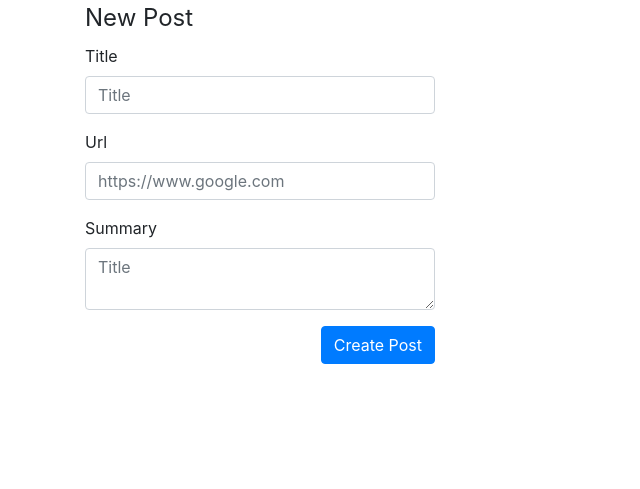
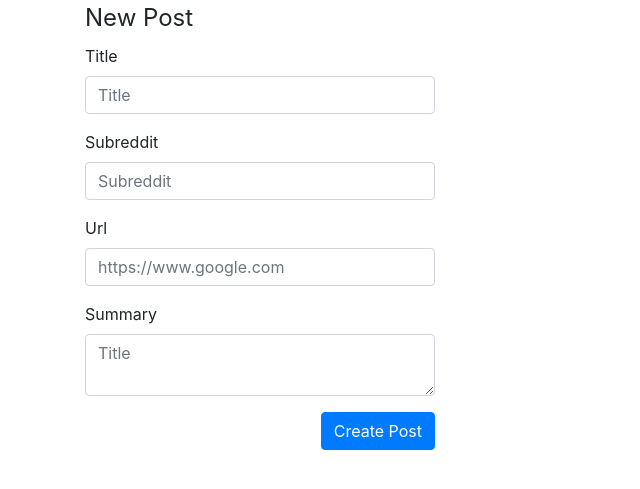
Before and after one commit to javiermms/nuevo_reddit, a Node server app: page /posts/new in a window 1280 px wide. Shown: the part 56-545 px from the top of the page, without its empty margins (0-640 px from the left). Run offline with Node 20, Linux system fonts and the light colour scheme; some libraries are stand-ins or nearby versions.

Commit message:
Users can see Subreddits

```diff
--- a/controllers/posts.js
+++ b/controllers/posts.js
@@ -42,4 +42,15 @@ module.exports = app => {
           });
       });
 
+    // SUBREDDIT
+    app.get("/n/:subreddit", function(req, res) {
+        Post.find({ subreddit: req.params.subreddit })
+        .then(posts => {
+            res.render("posts-index", { posts });
+        })
+        .catch(err => {
+            console.log(err);
+        });
+    });
+
 };
--- a/models/post.js
+++ b/models/post.js
@@ -5,6 +5,7 @@ const PostSchema = new Schema({
   createdAt: { type: Date },
   updatedAt: { type: Date },
   title: { type: String, required: true },
+  subreddit: { type: String, required: true },
   url: { type: String, required: true },
   summary: { type: String, required: true }
 });
--- a/views/posts-index.hbs
+++ b/views/posts-index.hbs
@@ -7,6 +7,9 @@
                 <li class="list-group-item">
                     <div class="lead"><a href="/posts/{{this._id}}">{{this.title}}</a></div>
                     <a href="{{this.url}}" target="_blank">{{this.url}}</a>
+                    <div class="text-right">
+                        <a href="/n/{{this.subreddit}}">{{this.subreddit}}</a>
+                    </div>
                 </li>
             {{/each}}
         </ul>
--- a/views/posts-new.hbs
+++ b/views/posts-new.hbs
@@ -5,6 +5,10 @@
       <div class="form-group">
         <label for="post-title">Title</label>
         <input type="text" name="title" class="form-control" id="post-title" placeholder="Title">
+      </div>
+      <div class="form-group">
+        <label for="post-subreddit">Subreddit</label>
+        <input name="subreddit" type="text" class="form-control" id="post-subreddit" placeholder="Subreddit">
       </div>
       <div class="form-group">
         <label for="post-url">Url</label>
```
